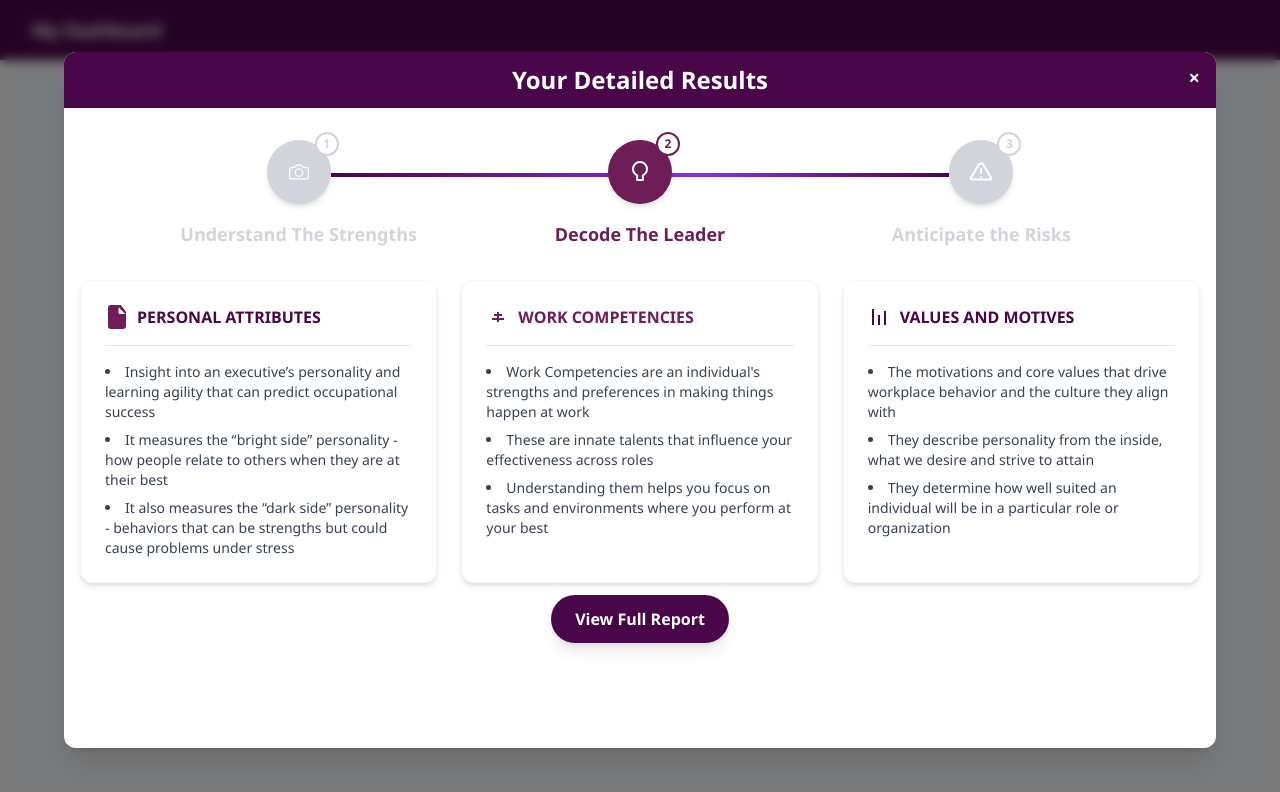
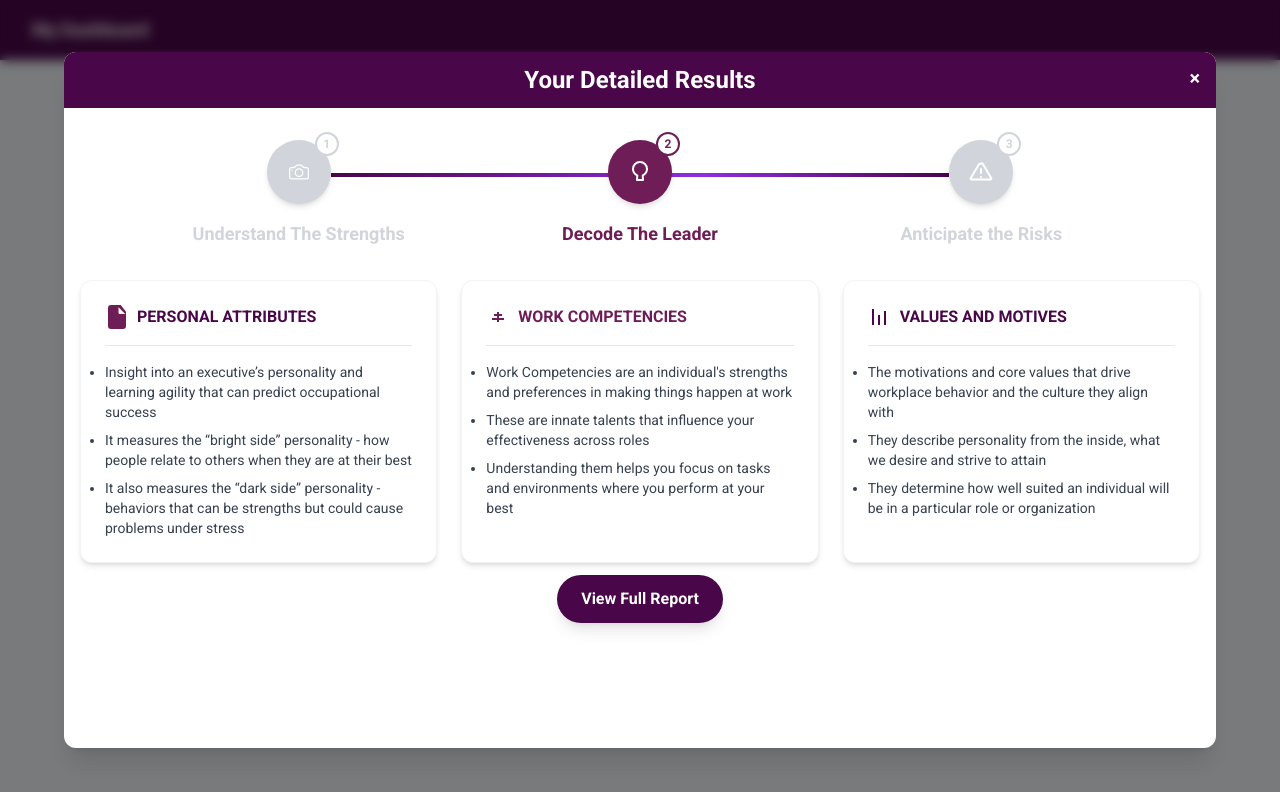
Before and after one commit to Anmolgarg18/intellex, a plain HTML site: page Popup2.html in a window 1280 px wide. Drawn offline with nearby package versions, Linux system fonts and the light colour scheme.

Commit message:
team report

```diff
--- a/Popup2.html
+++ b/Popup2.html
@@ -5,11 +5,15 @@
   <meta name="viewport" content="width=device-width, initial-scale=1.0"/>
   <title>Dashboard Modal View</title>
   <script src="https://cdn.tailwindcss.com"></script>
+  <link rel="stylesheet" href="https://cdnjs.cloudflare.com/ajax/libs/font-awesome/6.4.0/css/all.min.css">
+        <link rel="preconnect" href="https://fonts.googleapis.com">
+        <link rel="preconnect" href="https://fonts.gstatic.com" crossorigin>
+  <link href="https://fonts.googleapis.com/css2?family=Roboto:wght@300;400;500;700&display=swap" rel="stylesheet">
   <style>
     body {
       margin: 0;
-      font-family: 'Segoe UI', sans-serif;
-      background-color: #f3f4f6;
+      font-family: 'Roboto', sans-serif;
+            background-color: #f0f4f8;
       color: #333;
     }
 
@@ -133,7 +137,7 @@
               </svg>
               <h3 class="text-[#490648] font-extrabold uppercase">PERSONAL ATTRIBUTES</h3>
             </div>
-            <ul class="list-disc list-inside space-y-2 text-sm text-gray-700">
+            <ul class="list-disc list-outside space-y-2 text-sm text-gray-700">
               <li>Insight into an executive’s personality and learning agility that can predict occupational success</li>
               <li>It measures the “bright side” personality - how people relate to others when they are at their best</li>
                <li>It also measures the “dark side” personality - behaviors that can be strengths but could cause problems under stress </li>
@@ -148,7 +152,7 @@
               </svg>
               <h3 class="text-[#6f1d57] font-extrabold uppercase">WORK COMPETENCIES</h3>
             </div>
-            <ul class="list-disc list-inside space-y-2 text-sm text-gray-700">
+            <ul class="list-disc list-outside space-y-2 text-sm text-gray-700">
               <li>Work Competencies are an individual's strengths and preferences in making things happen at work</li>
               <li>These are innate talents that influence your effectiveness across roles</li>
               <li>Understanding them helps you focus on tasks and environments where you perform at your best </li>
@@ -163,7 +167,7 @@
               </svg>
               <h3 class="text-[#490648] font-extrabold uppercase">VALUES AND MOTIVES</h3>
             </div>
-            <ul class="list-disc list-inside space-y-2 text-sm text-gray-700">
+            <ul class="list-disc list-outside space-y-2 text-sm text-gray-700">
               <li>The motivations and core values that drive workplace behavior and the culture they align with </li>
               <li>They describe personality from the inside, what we desire and strive to attain </li>
               <li>They determine how well suited an individual will be in a particular role or organization</li>
```
Also changed, not shown: Home.html (+4 -4 lines), Popup.html (+9 -6 lines), Popup3.html (+9 -5 lines), detail.html (+1 -1 lines), personaldev.html (+9 -1 lines).
